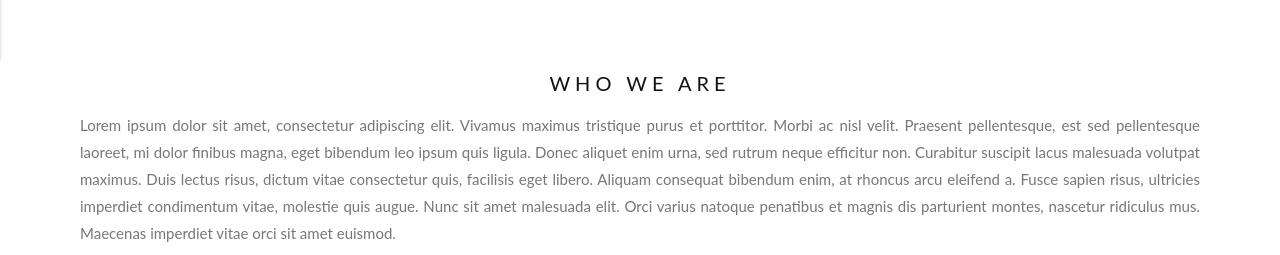
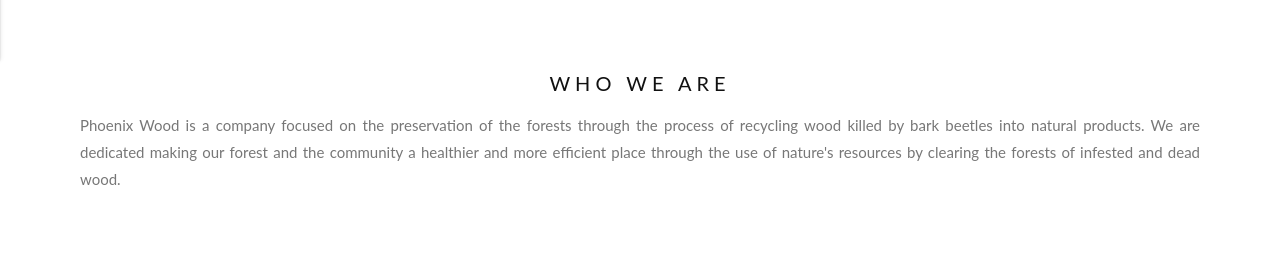
Before and after one commit to KamaalWalker/phoenixwoodvei, a PHP site: page /about1.php in a window 1280 px wide. Shown: the part 801-1056 px from the top of the page. Run offline with PHP 8.4, Linux system fonts and the light colour scheme; some libraries are stand-ins or nearby versions.

Commit message:
Update about1.php

```diff
--- a/phoenixwoodvei.com/about1.php
+++ b/phoenixwoodvei.com/about1.php
@@ -80,7 +80,8 @@ h3 {
 
 <div style="color: #777;background-color:white;text-align:center;padding:50px 80px;text-align: justify;">
   <h3 style="text-align:center;">Who We Are</h3>
-  <p>Lorem ipsum dolor sit amet, consectetur adipiscing elit. Vivamus maximus tristique purus et porttitor. Morbi ac nisl velit. Praesent pellentesque, est sed pellentesque laoreet, mi dolor finibus magna, eget bibendum leo ipsum quis ligula. Donec aliquet enim urna, sed rutrum neque efficitur non. Curabitur suscipit lacus malesuada volutpat maximus. Duis lectus risus, dictum vitae consectetur quis, facilisis eget libero. Aliquam consequat bibendum enim, at rhoncus arcu eleifend a. Fusce sapien risus, ultricies imperdiet condimentum vitae, molestie quis augue. Nunc sit amet malesuada elit. Orci varius natoque penatibus et magnis dis parturient montes, nascetur ridiculus mus. Maecenas imperdiet vitae orci sit amet euismod.</p>
+  <p>Phoenix Wood is a company focused on the preservation of the forests through the process of recycling wood killed by bark beetles into natural products. We are dedicated making our forest and the community a healthier
+     and more efficient place through the use of nature's resources by clearing the forests of infested and dead wood.</p>
 </div>
 
 <div class="bgimg-2">
```
